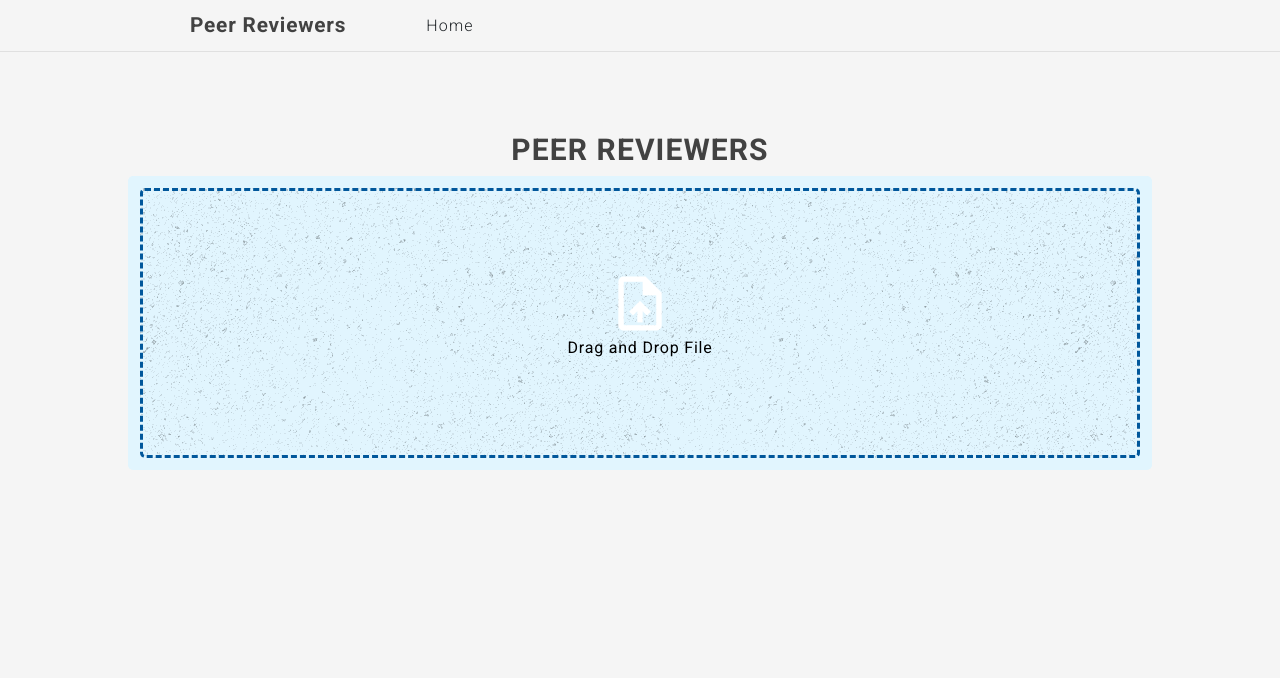
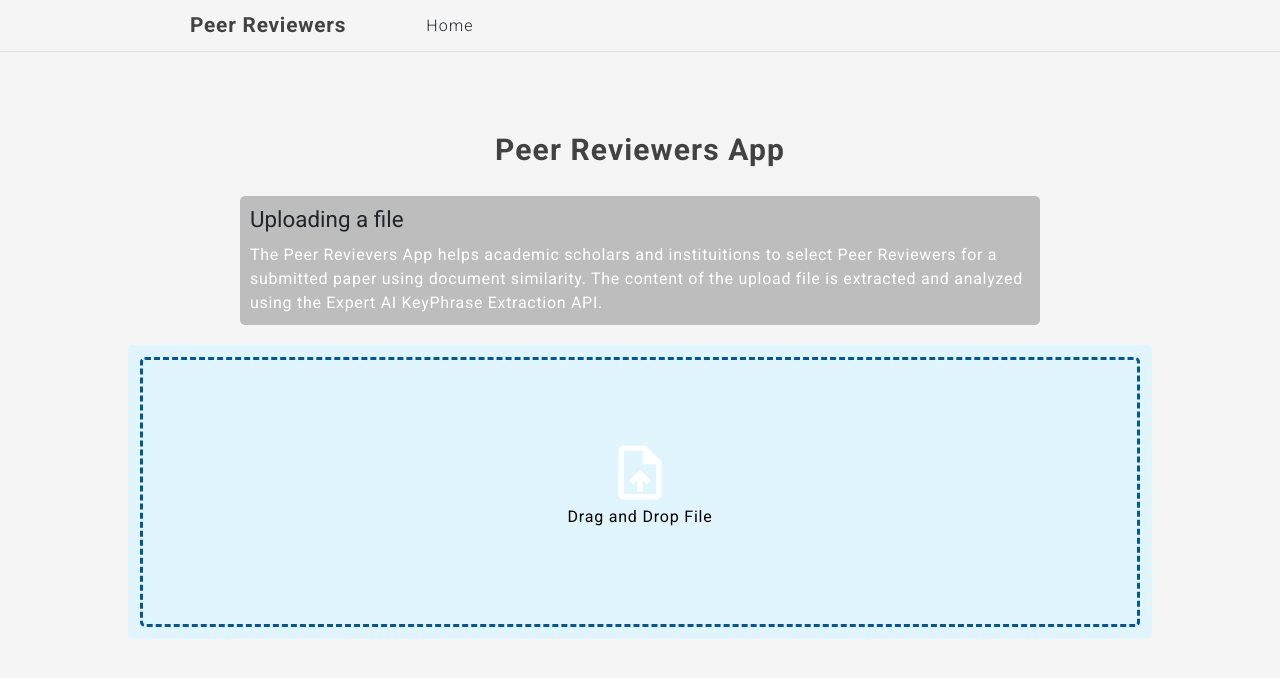
Before and after one commit to peterasamoah7/peer-reviewers, an Angular app in the folder src/Web/ClientApp/: page / in a window 1280 px wide. Shown: the top 678 px of the page. Built offline with nearby package versions, Linux system fonts and the light colour scheme.

Commit message:
Add help text

```diff
--- a/src/Web/ClientApp/src/app/home/home.component.html
+++ b/src/Web/ClientApp/src/app/home/home.component.html
@@ -1,15 +1,30 @@
 <div class="page-body">
-  <h1>PEER REVIEWERS</h1>
+  <h1>Peer Reviewers App</h1>
+  <div class="alert-div">
+    <h5>Uploading a file</h5>
+    <p>The Peer Revievers App helps academic scholars and instituitions to select Peer
+    Reviewers for a submitted paper using document similarity. The content of the upload file is extracted and analyzed
+    using the Expert AI KeyPhrase Extraction API.</p>
+  </div>
   <div class="dropzone-container">
     <app-upload-area (upload)="upload($event)"></app-upload-area>
     <h4 *ngIf="loadingText">Extracting keyphrases and topics....</h4>
   </div>
-  <div class="landing-div">
+  <div *ngIf="keyWords" class="alert-div">
+    <h5>Building an intelligent query</h5>
+    <p>The Topics represented the extracted topics from the KeyPhrase API and represent what the content is about.
+    The Phrases represent the key phrases from the submitted documented. Click the high scoring topics or phrases to build
+    an intelligent query for searching the document index.</p>
   </div>
   <div *ngIf="keyWords" class="actions-container">
     <app-keywords *ngIf="keyWords" [keywords]="keyWords" (send)="search($event)"></app-keywords>
     <h4 *ngIf="loadingText">Searching for matching documents....</h4>
   </div>
+  <div *ngIf="searchResult" class="alert-div">
+    <h5>Search Results</h5>
+    <p>The search results represent the best matching documents based on the query that was built. The authors of the papers with the highest
+    scoring document similarity scores are the best possible reviewers for the research paper submitted.</p>
+  </div>
   <div *ngIf="searchResult" class="results-container">
     <app-results [results]="searchResult"></app-results>
   </div>
--- a/src/Web/ClientApp/src/app/results/results.component.html
+++ b/src/Web/ClientApp/src/app/results/results.component.html
@@ -3,9 +3,9 @@
 </div>
 <table id="results">
   <tr>
+    <th>Potential Reviewer</th>
+    <th>Document Similarity Score</th>
     <th>Research Paper</th>
-    <th>Document Similarity Score</th>
-    <th>Potential Reviewer</th>
     <th></th>
   </tr>
   <tr *ngFor="let result of results">
--- a/src/Web/ClientApp/src/styles.css
+++ b/src/Web/ClientApp/src/styles.css
@@ -83,7 +83,6 @@ body {
   justify-content: center;
   align-items: center;
   border-radius: 5px;
-  background-image: url("./assets/images/asfalt-dark.png");
 }
 
 .dropzone-container {
@@ -165,11 +164,11 @@ body {
 .actions-container {
   margin: 10px auto;
   width: 80vw;
-  max-width: 1000px;
+  max-width: 1400px;
 }
 
 .action-btn {
-  color: #9E9E9E;
+  color: black;
   border-color: #9E9E9E;
   border-width: 1px;
   border-style: solid;
@@ -214,9 +213,10 @@ body {
 }
 
 .results-container {
-  margin: 80px auto;
-  width: 80vw;
-  max-width: 1000px;
+  margin: 60px auto;
+  width: 90vw;
+  max-width: 1400px;
+  margin-bottom: 300px;
 }
 
 #results {
@@ -242,5 +242,28 @@ body {
   letter-spacing: 1.4px;
   background-color: #00B0FF;
   color: white;
-  background-image: url("./assets/images/asfalt-dark.png");
 }
+
+.alert-div {
+  display: flex;
+  flex-direction: column;
+  max-width: 800px;
+  width: 80vw;
+  margin: 20px auto;
+  background: #BDBDBD;
+  border-radius: 5px;
+  padding: 10px;
+}
+
+  .alert-div h5 {
+    margin: 0;
+    font-size: 1.4em;
+    font-weight: 540em;
+    margin-bottom: 10px;
+  }
+
+  .alert-div p {
+    margin: 0;
+    color: white;
+    letter-spacing: 0.7px;
+  }
```
